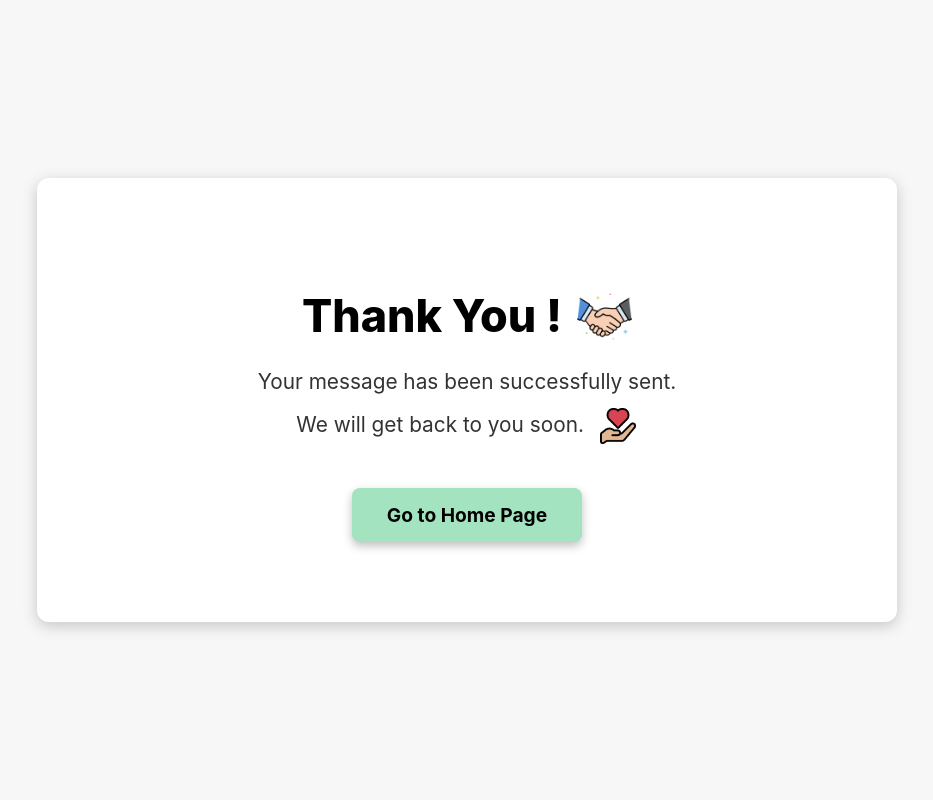
After one commit to julias16/HopeHub, a Django app: page /donatethanks in a window 1280 px wide. The commit adds this page. Shown: the whole page, without its empty margins (173-1106 px from the left). Run offline with Django 5.2, Linux system fonts and the light colour scheme.

Commit message:
donation thank you

```diff
--- a/mysite/mysite/urls.py
+++ b/mysite/mysite/urls.py
@@ -30,4 +30,5 @@ urlpatterns = [
     path('signup', views.signup, name='signup'),
     path('donateform', views.donateform, name='donateform'),
     path('blog', views.blog, name='blog'),
+    path('donatethanks', views.donatethanks, name='donatethanks'),
 ]
--- a/mysite/mysite/views.py
+++ b/mysite/mysite/views.py
@@ -21,3 +21,5 @@ def donateform(request):
     return render(request, 'donateform.html')
 def blog(request):
     return render(request, 'blog.html')
+def donatethanks(request):
+    return render(request, 'donatethanks.html')
--- /dev/null
+++ b/mysite/static/css/donatethanks.css
@@ -0,0 +1,66 @@
+body {
+  font-family: 'Inter', sans-serif;
+  background: #f7f7f7;
+  margin: 0;
+  display: flex;
+  justify-content: center;
+  align-items: center;
+  height: 100vh;
+}
+
+.thankyou-container {
+  background: #fff;
+  padding: 80px;               /* আগে 50px ছিল */
+  text-align: center;
+  border-radius: 12px;         /* একটু বেশি গোল */
+  box-shadow: 0 4px 15px rgba(0,0,0,0.2);
+  max-width: 700px;            /* container বড় */
+  width: 95%;
+}
+
+.thankyou-container h1 {
+  font-size: 2.8rem;           /* বড় title */
+  font-weight: 800;
+  margin-bottom: 25px;
+  display: flex;
+  justify-content: center;
+  align-items: center;
+  gap: 15px;
+}
+
+.thankyou-img {
+  width: 55px;                 /* বড় icon */
+  height: auto;
+}
+
+.thankyou-small-img {
+  width: 40px;                 /* ছোট image ও বড় করা হলো */
+  height: auto;
+  margin-left: 8px;
+  vertical-align: middle;
+}
+
+.thankyou-container p {
+  font-size: 1.3rem;           /* text বড় */
+  margin: 12px 0;
+  color: #333;
+}
+
+.home-btn {
+  display: inline-block;
+  margin-top: 30px;
+  padding: 15px 35px;          /* button বড় */
+  background: #a4e3c0;
+  color: #000;
+  font-size: 1.2rem;           /* text বড় */
+  font-weight: 700;
+  text-decoration: none;
+  border-radius: 8px;
+  box-shadow: 0px 4px 10px rgba(0,0,0,0.25);
+  transition: transform 0.2s ease, box-shadow 0.2s ease;
+}
+
+.home-btn:hover {
+  transform: translateY(-3px);
+  box-shadow: 0px 6px 15px rgba(0,0,0,0.35);
+}
--- a/mysite/templates/donateform.html
+++ b/mysite/templates/donateform.html
@@ -36,7 +36,7 @@
       <img src="../static/image/donation.jpg" alt="Donation Image">
     </div>
 </section>
-    <form class="donation-form">
+    <form class="donation-form" action="{% url 'donatethanks' %}">
       <h2>Donation Form</h2>
       <input type="text" placeholder="Full Name" required>
       <input type="text" placeholder="Email / Phone" required>
--- /dev/null
+++ b/mysite/templates/donatethanks.html
@@ -0,0 +1,24 @@
+{% load static %}
+<!doctype html>
+<html lang="en">
+<head>
+  <meta charset="UTF-8">
+  <meta name="viewport" content="width=device-width,initial-scale=1.0">
+  <title>Contact - Successful page</title>
+ <link rel="stylesheet" href="{% static 'css/donatethanks.css'%}">
+</head>
+<body>
+  <div class="thankyou-container">
+    <h1>
+      Thank You !
+      <img src="../static/image/handshake.png" alt="Thank you icon" class="thankyou-img">
+    </h1>
+    <p>Your message has been successfully sent.</p>
+    <p>We will get back to you soon.
+      <img src="../static/image/give-love.png" alt="Love icon" class="thankyou-small-img">
+    </p>
+
+      <a href="{% url 'home' %}" class="home-btn">Go to Home Page</a>
+  </div>
+</body>
+</html>
```
Also changed, not shown: mysite/static/image/give-love.png (added), mysite/static/image/handshake.png (added).
